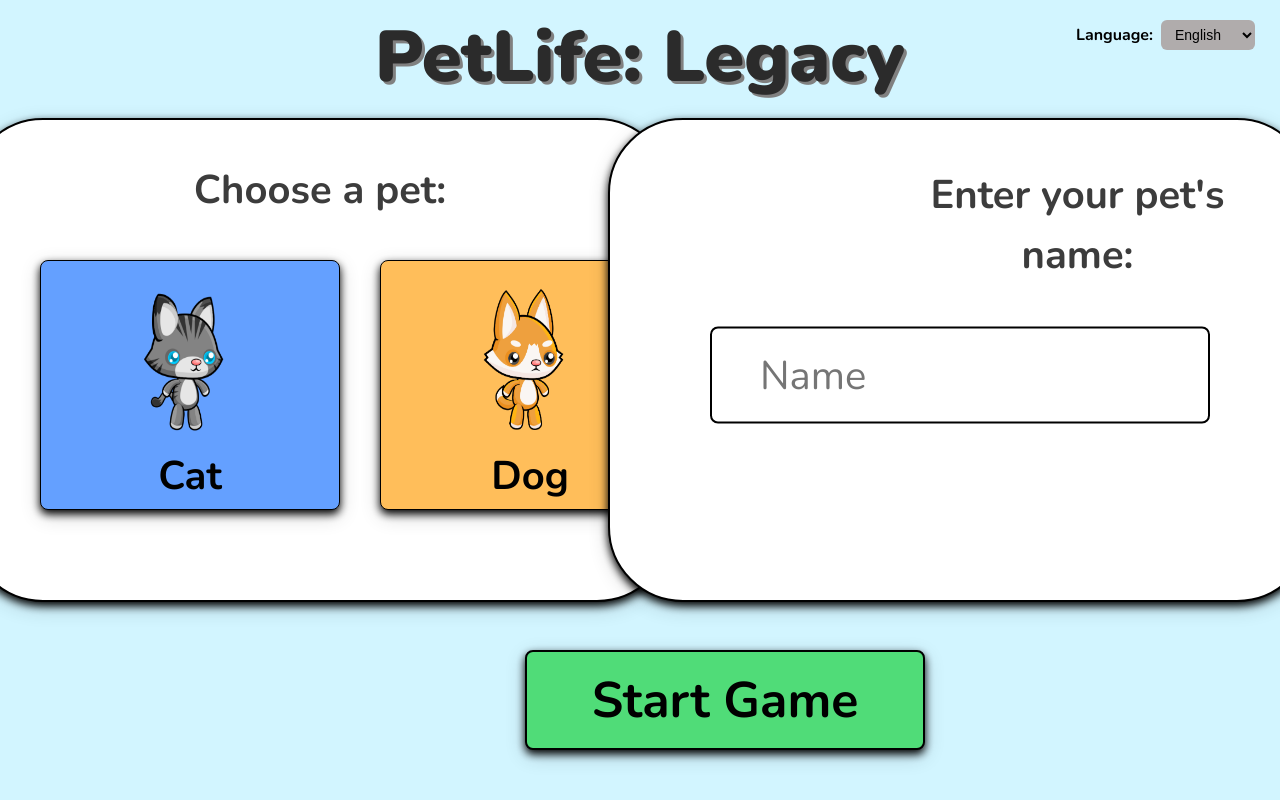
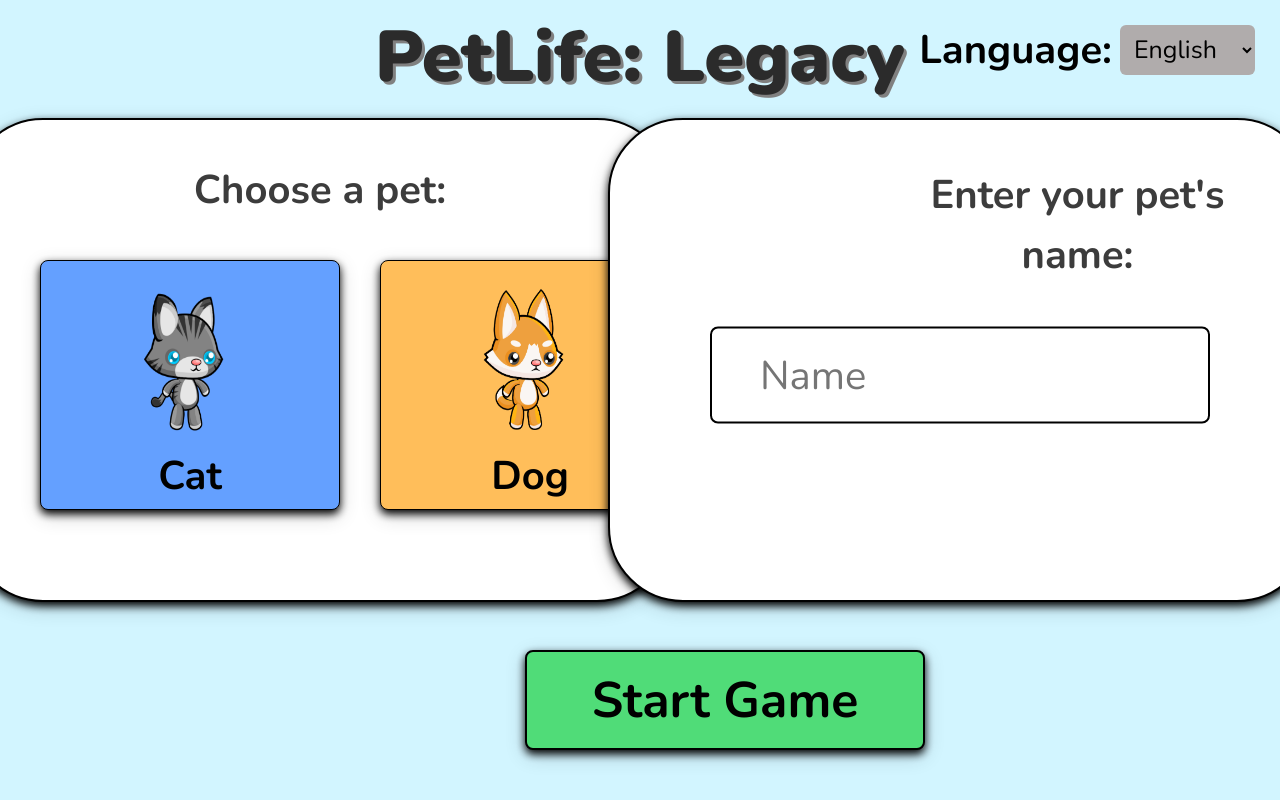
Before and after one commit to bhanu785/pet-simulation, a React (Vite) app in the folder frontend/: page / in a window 1280 px wide. Built offline with nearby package versions, Linux system fonts and the light colour scheme.

Commit message:
FBLA Day 2

```diff
--- a/frontend/src/App.css
+++ b/frontend/src/App.css
@@ -518,9 +518,9 @@
   font-size: 20px;
 }
 
-/* Language selector container */
 .languageSelector {
   position: absolute;
+  display: flex;
   top: 20px;
   right: 25px;
   display: flex;
@@ -529,7 +529,7 @@
 }
 
 .languageLabel {
-  font-size: 16px;
+  font-size: 40px;
   font-weight: 600;
   color: rgb(0, 0, 0);
 }
@@ -538,11 +538,14 @@
   padding: 6px 10px;
   border-radius: 6px;
   border: none;
-  font-size: 14px;
+  font-size: 25px;
+  font-family: Nunito, sans-serif !important;
   cursor: pointer;
   background-color: rgb(176, 172, 172);
   color: black;
   transition: 0.2s ease;
+  width: 135px;
+  height: 50px;
 }
 
 .languageDropdown:hover {
@@ -806,7 +809,7 @@
   align-items: center;
   justify-content: center;
   padding: 15px;
-  bottom: 75px;
+  bottom: 50px;
   left:570px;
   background-color: lightblue;
   border: black solid 2px;
@@ -868,3 +871,12 @@
   font-size: 50px;
   transform: translate(-50%, -50%);
 }
+
+.died-reasons {
+  position: absolute;
+  top: 575px;
+  left: 750px;
+  font-size: 35px;
+  transform: translate(-50%, -50%);
+  white-space: nowrap;
+}
--- a/frontend/src/App.jsx
+++ b/frontend/src/App.jsx
@@ -10,7 +10,7 @@ function App() {
   const [pet, setPet] = useState(null);
   const [screen, setScreen] = useState("customizer");
 
-  // Derived state (NOT useState)
+
   const isDying = pet && pet.is_alive === false;
 
   return (
--- a/frontend/src/components/Dashboard.jsx
+++ b/frontend/src/components/Dashboard.jsx
@@ -33,8 +33,7 @@ function Dashboard({ setPet, pet, setScreen, isDying }) {
     if (message !== "") {
       setAdvice(message);
       setAdvicePopup(true);
-      setLastAdviceDay(pet.day);
-      setIsPaused(true); // pause game when showing hint
+      setLastAdviceDay(pet.day); // pause game when showing hint
     }
   }, [pet, lastAdviceDay, t]);
 
--- a/frontend/src/components/GameOver.jsx
+++ b/frontend/src/components/GameOver.jsx
@@ -35,6 +35,7 @@ function GameOver({ pet, setPet, setScreen }) {
         <p className="toy-purchased">{t("totalToys")}: {pet.total_toys_purchased}</p>
         <p className="medicine-purchased">{t("totalMedicine")}: {pet.total_medicine_purchased}</p>
         <p className="food-purchased">{t("totalFood")}: {pet.total_food_purchased}</p>
+        <p className="died-reasons">Your pet died of hunger, consider feeding it more often next time</p>
         <button onClick={handleRestart} className="play-again-button">
             {t("playAgain")}
         </button>
--- a/frontend/src/components/Shop.jsx
+++ b/frontend/src/components/Shop.jsx
@@ -5,8 +5,8 @@ import back from "../assets/pet_back.png";
 import food from "../assets/pet_food.png";
 import toy from "../assets/pet_toy.png";
 import medicine from "../assets/pet_medicine.png";
+import { useState } from "react";
 
-import { useState } from "react";
 function Shop({ pet, setPet, setScreen }) {
     const [errorMessage, setErrorMessage] = useState("");
     const [errorPopup, setErrorPopup] = useState(false);
```
Also changed, not shown: frontend/src/components/PetDisplay.jsx (+22 -2 lines), 1 other file (tests, documents, lock files or other folders).
